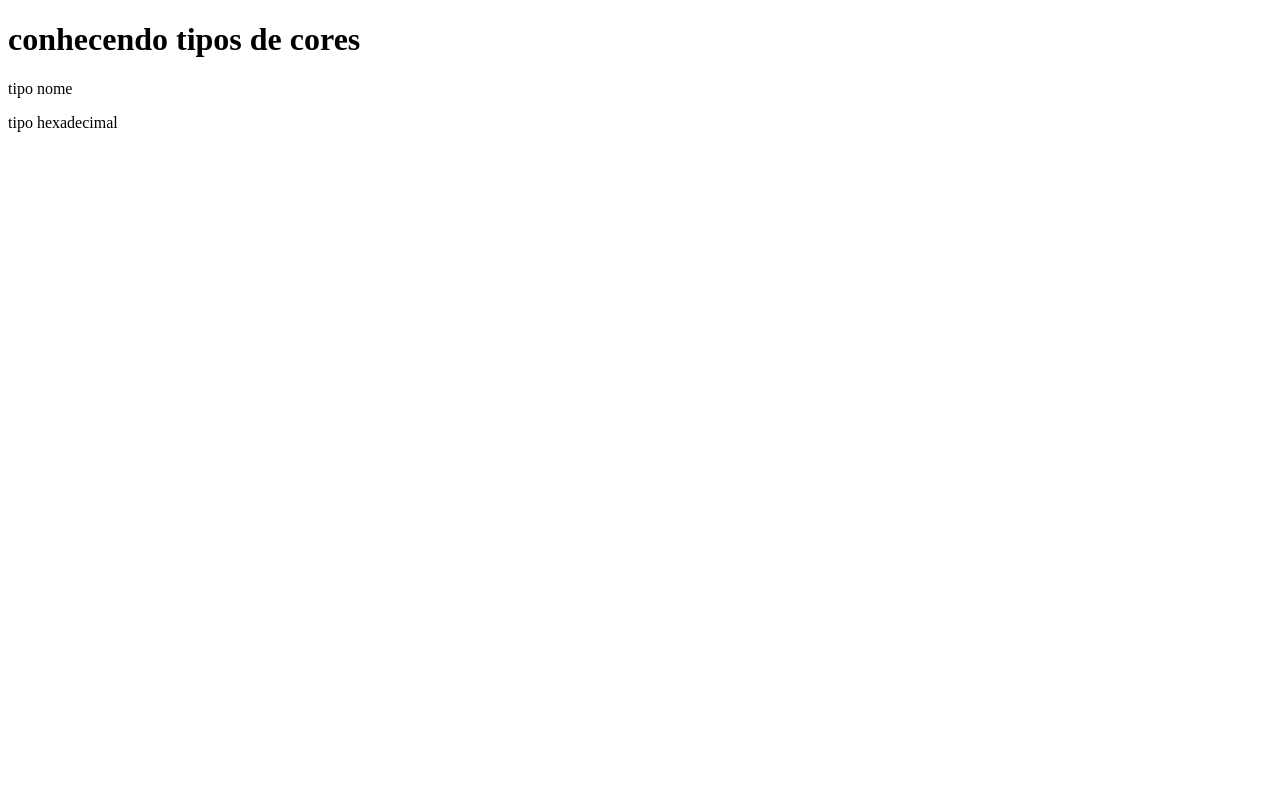
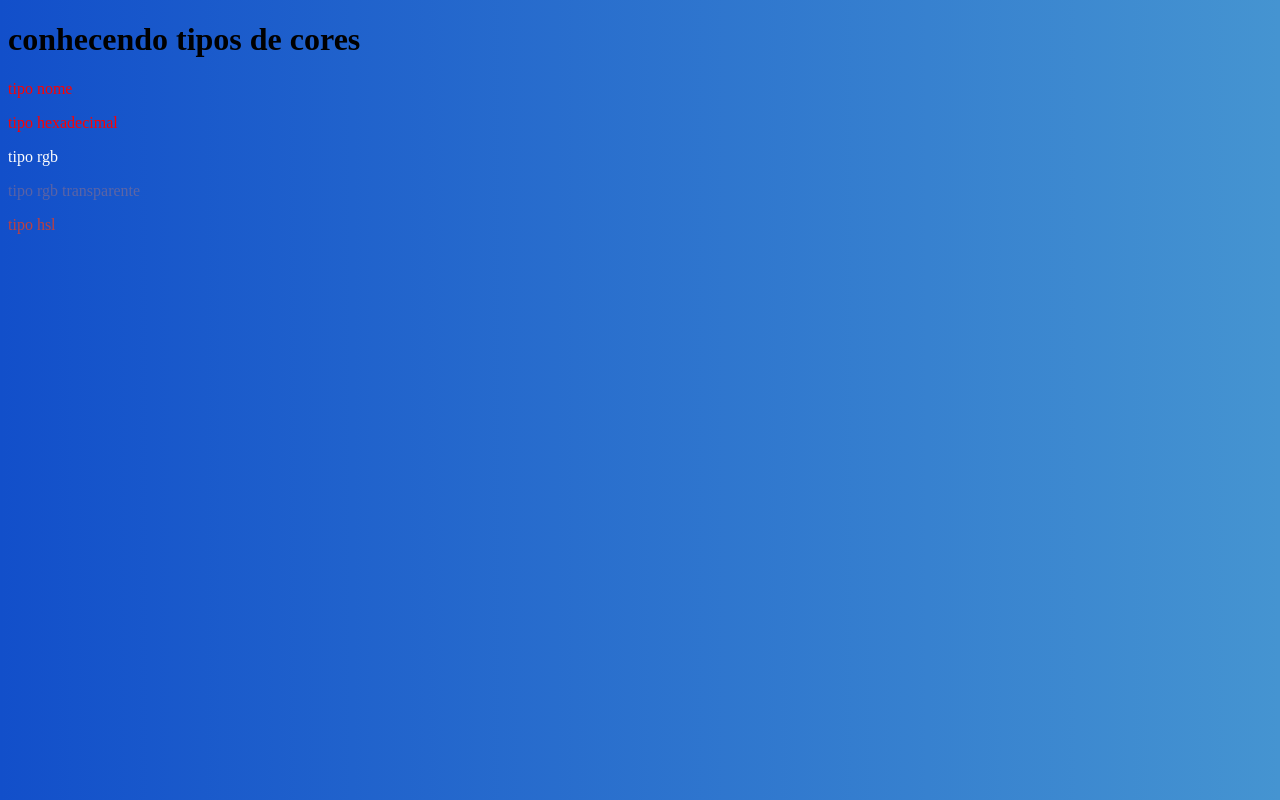
Before and after one commit to samuelsilva29-coder/Projeto-integrador, a plain HTML site: page CSS/cores/index.html in a window 1280 px wide. Drawn offline with Linux system fonts and the light colour scheme.

Commit message:
Subindo arquivos

```diff
--- /dev/null
+++ b/CSS/Fontes/style.css
@@ -0,0 +1,39 @@
+/* FONTES E TIPOGRAFIAS */
+
+/*
+Propriedades Básicas:
+
+font-family: Define a família da fonte;
+font-size: Tamanho da fonte (px, em, rem, %);
+color: Atribuindo uma cor ao texto;
+line-height: Altura da linha;
+font-weight: espessura do texto; (normal, bold, semi-bold, 300, 500, 700);
+
+text-align: alinhamento (left, center, right, justify);
+*/
+
+body{
+    font-family: Impact, Haettenschweiler, 'Arial Narrow Bold', sans-serif;
+    font-size: 16px;
+    color: #222;
+    line-height: 1.5px;
+    font-weight: bold;
+    text-align: center;
+}
+
+/*
+1- Abrir google font no navegador
+2-Escolher a fonte
+3- obter código de importação
+4- aplicar link ao HTML
+5- aplicar font-family no meu CSS
+ */
+
+.titulo {
+   font-family: "Saira Stencil", sans-serif;
+}
+.sub-titulo {
+    text-transform:uppercase;
+    letter-spacing: 2px;
+    text-shadow: 2px 2px 4px #aaa;
+}
--- a/CSS/cores/index.html
+++ b/CSS/cores/index.html
@@ -4,10 +4,15 @@
     <meta charset="UTF-8">
     <meta name="viewport" content="width=device-width, initial-scale=1.0">
     <title>Cores em css</title>
+    <link rel="stylesheet" href="style.css">
 </head>
-<body>
+<body id="cor-de-fundo">
     <h1>conhecendo tipos de cores</h1>
+
     <p class="nome">tipo nome</p>
     <p class="hexadecimal">tipo hexadecimal</p>
+    <p class="rgb">tipo rgb</p>
+    <p class="rgb-transparente">tipo rgb transparente</p>
+    <p class="hsl">tipo hsl</p>
 </body>
 </html>
--- a/CSS/cores/style.css
+++ b/CSS/cores/style.css
@@ -1,6 +1,32 @@
+/* Formatos de cor: */
+
+/* color: red; [tipo nome(inglês)] */
+/* color: #FF000; [hexadecimal] */
+/* color: rgb(255, 0, 0); [tipo RGB]  */
+
 .nome {
     color: red;
 }
 .hexadecimal {
-    color: red;
+    color: #FF0000;
 }
+.rgb {
+    color: rgb(255, 254, 253);
+}
+.rgb-transparente {
+    color: rgb(255, 140, 80, 0.3);
+}
+.hsl {
+    color: hsl(0, 50%, 50%);
+}
+
+#cor-de-fundo {
+    /* background-color: aquamarine; */
+    background: linear-gradient(to right, #124fca, #4594d1);
+    /* background-color: rgba(0,0, 0, 0.3 ); */
+}
+
+/* background: linear-gradient(to right, #0077CC, #00CCFF);
+linear-gradient: cria degradês horizontais, verticais ou diagonais */
+
+/* background-color: rgba(0,0,0 0.3); [Cor de fundo com transparencia */
```
Also changed, not shown: CSS/Fontes/index.html (added, +17 -0 lines).
